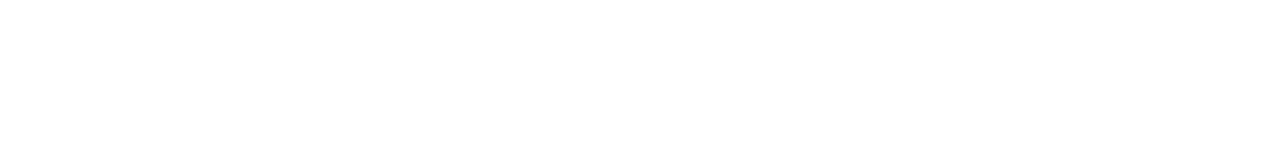
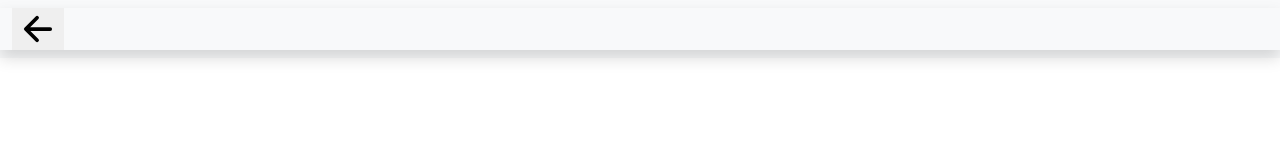
Before and after one commit to AdizDaGreat1/Haven-Decor, a plain HTML site: page bedroom.html in a window 1280 px wide. Drawn offline with nearby package versions, Linux system fonts and the light colour scheme.

Commit message:
first commit

```diff
--- a/bedroom.html
+++ b/bedroom.html
@@ -0,0 +1,17 @@
+<!DOCTYPE html>
+<html lang="en">
+<head>
+    <meta charset="UTF-8">
+    <meta name="viewport" content="width=device-width, initial-scale=1.0">
+    <title>Document</title>
+    <link href="https://cdn.jsdelivr.net/npm/bootstrap@5.3.3/dist/css/bootstrap.min.css" rel="stylesheet" integrity="sha384-QWTKZyjpPEjISv5WaRU9OFeRpok6YctnYmDr5pNlyT2bRjXh0JMhjY6hW+ALEwIH" crossorigin="anonymous">
+</head>
+<body>
+    <nav class="navbar navbar-expand-lg bg-body-tertiary">
+        <div class="container-fluid shadow">
+          <button class="border-0"><img src="/images/buttons/arrow-back-outline.svg" alt="" width="40"></button>
+        </div>
+      </nav>
+      <script src="https://cdn.jsdelivr.net/npm/bootstrap@5.3.3/dist/js/bootstrap.bundle.min.js" integrity="sha384-YvpcrYf0tY3lHB60NNkmXc5s9fDVZLESaAA55NDzOxhy9GkcIdslK1eN7N6jIeHz" crossorigin="anonymous"></script>
+</body>
+</html>
```
Also changed, not shown: dinning.html (+17 -0 lines), kitchen.html (+17 -0 lines), living.html (+7 -1 lines), office.html (+17 -0 lines), outdoor.html (+17 -0 lines), images/buttons/arrow-back-outline.svg (added).
